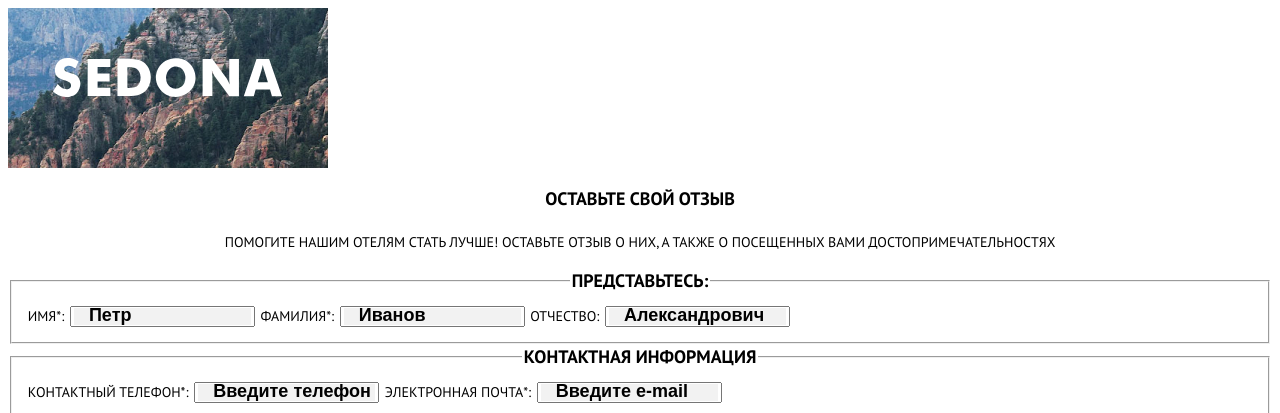
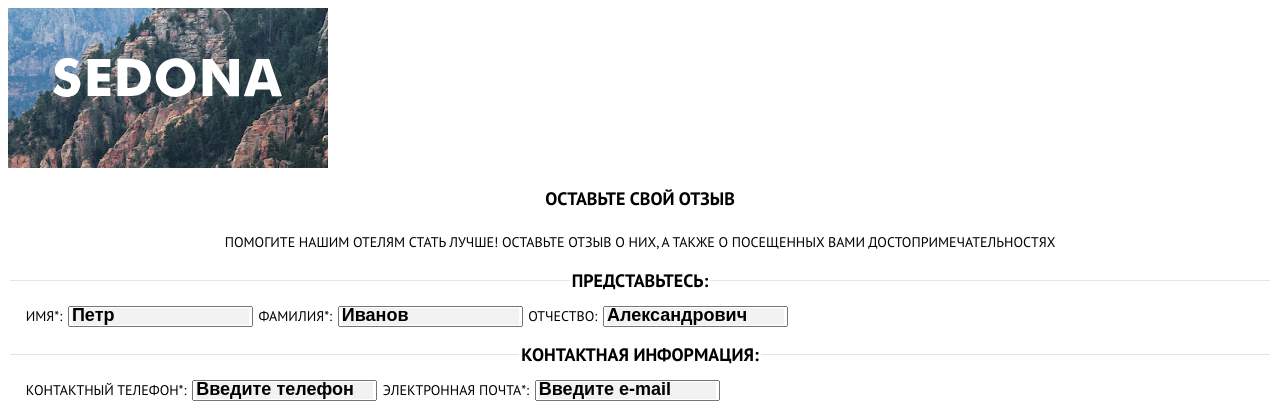
Before and after one commit to SonicFear96/1554867-sedona-21, a website: page source/form.html in a window 1280 px wide. Shown: the part 358-771 px from the top of the page. Drawn offline with nearby package versions, Linux system fonts and the light colour scheme; files that its build step writes are made by us from their sources; files whose address does not match are found by name.

Commit message:
правки в форме обратной связи

```diff
--- a/source/form.html
+++ b/source/form.html
@@ -75,7 +75,7 @@
               </div>
             </fieldset>
             <fieldset class="filters__fieldset fieldset">
-              <legend class="fieldset__legend">Контактная информация</legend>
+              <legend class="fieldset__legend">Контактная информация:</legend>
               <div class="fieldset__content">
                 <label class="field field--vertical fieldset__item">
                   <span class="field__label">Контактный телефон*:</span>
--- a/source/less/blocks/fieldset.less
+++ b/source/less/blocks/fieldset.less
@@ -9,7 +9,6 @@
 }
 
 .field__input::placeholder {
-  padding: 18px 82px 14px 15px;
   font-weight: bold;
   font-size: 18px;
   color: @basic-black;
--- a/source/less/blocks/filters.less
+++ b/source/less/blocks/filters.less
@@ -1,3 +1,8 @@
+.filters__fieldset {
+  border: none;
+  border-top: 1px solid @border-grey;
+}
+
 .button__form {
   padding: 14px 35.5px 17px 35.5px;
   font-weight: bold;
--- a/source/less/global/variables.less
+++ b/source/less/global/variables.less
@@ -4,4 +4,5 @@
 @basic-blue:  #81B3D2;
 @basic-grey: #EEEEEE;
 @light-grey: #F2F2F2;
+@border-grey: #E5E5E5;
 @grey: #EAEAEA;
```
